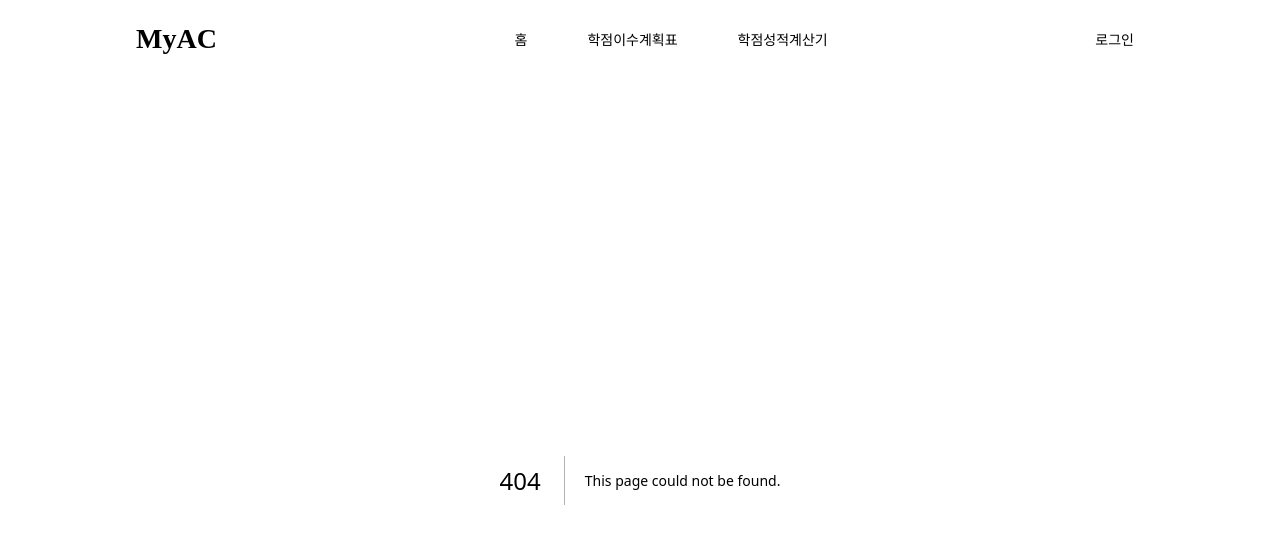
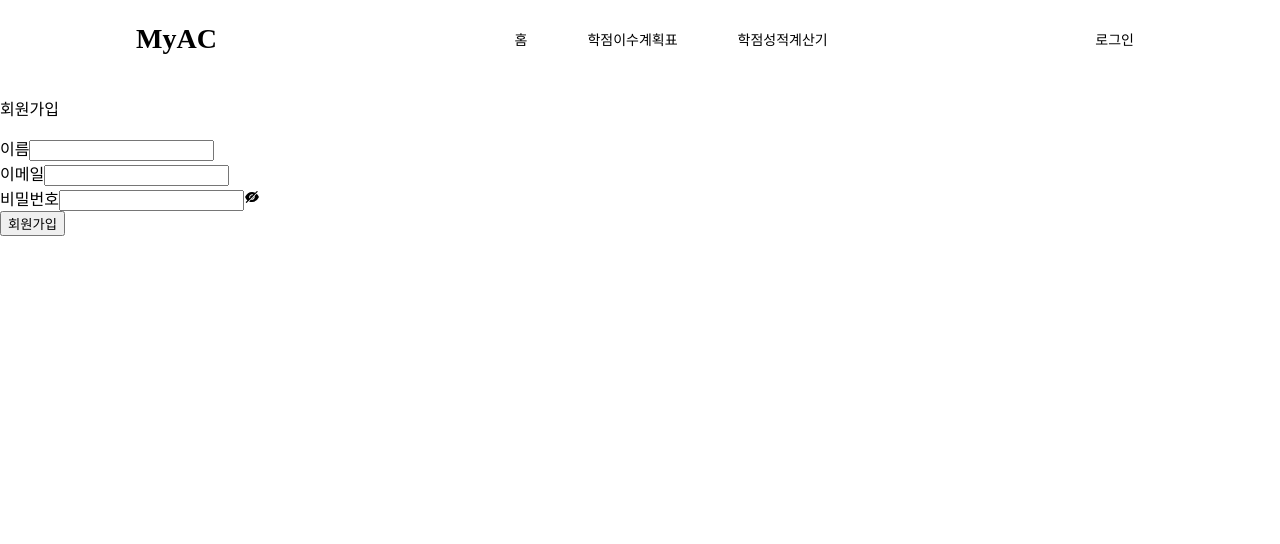
Before and after one commit to kimseowoo03/MyAC, a Next.js app: page /register in a window 1280 px wide. Before the commit this address had no page. Shown: the top 544 px of the page. Built offline with nearby package versions, Linux system fonts and the light colour scheme.

Commit message:
Feat: 회원가입페이지 기본 세팅

```diff
--- /dev/null
+++ b/component/Register.js
@@ -0,0 +1,72 @@
+import { useState } from "react";
+
+import { AiFillEyeInvisible, AiFillEye } from "react-icons/ai";
+
+function Register() {
+  const [inputValue, setInputValue] = useState({
+    name: "",
+    email: "",
+    password: "",
+  });
+
+  const [showPassword, setShowPassword] = useState(false);
+
+  const showPasswordToggle = () => {
+    setShowPassword(!showPassword);
+  };
+
+  const onSubmitHandler = (event) => {
+    event.preventDefault();
+    console.log("회원가입 버튼 클릭");
+  };
+
+  const onChange = (event) => {
+    const { value, name } = event.target;
+    setInputValue({ ...inputValue, [name]: value });
+  };
+
+  return (
+    <div>
+      <p>회원가입</p>
+      <form onSubmit={onSubmitHandler}>
+        <div>
+          <label>이름</label>
+          <input
+            type="text"
+            name="name"
+            value={inputValue.name}
+            onChange={onChange}
+          />
+        </div>
+        <div>
+          <label>이메일</label>
+          <input
+            type="email"
+            name="email"
+            value={inputValue.email}
+            onChange={onChange}
+          />
+        </div>
+        <div>
+          <label>비밀번호</label>
+          <input
+            type={showPassword ? "text" : "password"}
+            name="password"
+            value={inputValue.password}
+            onChange={onChange}
+          />
+          {showPassword ? (
+            <AiFillEye onClick={showPasswordToggle} />
+          ) : (
+            <AiFillEyeInvisible onClick={showPasswordToggle} />
+          )}
+        </div>
+        <div>
+          <button type="submit">회원가입</button>
+        </div>
+      </form>
+    </div>
+  );
+}
+
+export default Register;
--- /dev/null
+++ b/pages/register/index.js
@@ -0,0 +1,11 @@
+import Register from "../../component/register";
+
+function MyApp() {
+  return (
+    <>
+      <Register />
+    </>
+  );
+}
+
+export default MyApp;
```
